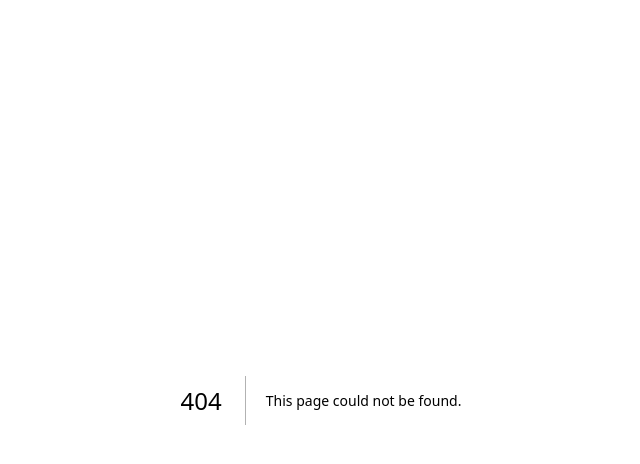
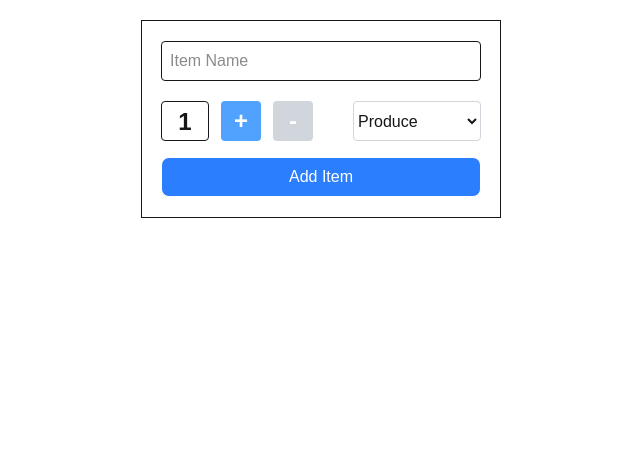
Before and after one commit to YasmiinAx/cprg306-assignments, a Next.js app: page /week-5 in a window 1280 px wide. Before the commit this address had no page. Shown: the top 464 px of the page, without its empty margins (319-959 px from the left). Built offline with nearby package versions, Linux system fonts and the light colour scheme.

Commit message:
Week 5 Completed

```diff
--- a/app/page.js
+++ b/app/page.js
@@ -8,6 +8,8 @@ export default function Page() {
       <Link href="/week-3">Week 3 Assignment</Link>
       <br />
       <Link href="/week-4">Week 4 Assignment</Link>
+      <br />
+      <Link href="/week-5">Week 5 Assignment</Link>
     </main>
   );
 }
--- /dev/null
+++ b/app/week-5/new-item.js
@@ -0,0 +1,61 @@
+"use client";
+import { useState } from "react";
+export default function NewItem() {
+    const [quantity, setQuantity] = useState(1);
+    const [name, setName] = useState("");
+    const [category, setCategory] = useState("produce");
+
+    const increment = () => {
+        if (quantity < 20) {
+            setQuantity(quantity + 1);
+        }
+    };
+
+    const decrement = () => {
+        if (quantity > 1) {
+            setQuantity(quantity - 1);
+        }
+    };
+
+    const handleSubmit = (event) => {
+        event.preventDefault();
+        let item = {name, quantity, category};
+        console.log(item);
+        alert(`Item added: ${name}, Quantity: ${quantity}, Category: ${category}`);
+        setName("");
+        setQuantity(1);
+        setCategory("produce");
+    };
+
+    return (
+        <form onSubmit ={handleSubmit} className="flex justify-center items-center flex-col m-auto border w-90 pt-5 pb-5 mt-5">
+            <input type="text" id="name" placeholder="Item Name" required value={name} onChange={(event) => setName(event.target.value)}
+            className="border rounded w-80 h-10 pl-2"></input>
+
+            <div className="flex w-50 h-20 justify-center items-center text-2xl mr-42">
+                <h1 className="bg-white w-12 h-10 border rounded font-bold flex text-center justify-center pt-1">{quantity}</h1>
+                <button type="button" onClick={increment} className={`text-white font-bold w-10 h-10 m-3 rounded
+                    ${quantity == 20 ? 'bg-gray-300 cursor-not-allowed hover:bg-gray-400' : 'bg-blue-400 hover:bg-blue-600'}`}>+</button>
+                <button type="button" onClick={decrement} className={`text-white font-bold w-10 h-10 rounded
+                    ${quantity == 1 ? 'bg-gray-300 cursor-not-allowed hover:bg-gray-400' : 'bg-blue-400 hover:bg-blue-600'}`}>-</button>
+            </div>
+
+            <select id="category" value={category} onChange={(event) => setCategory(event.target.value)}
+                className="border border-gray-300 rounded w-32 h-10 ml-48 mb-4 -mt-15">
+                <option value="produce">Produce</option>
+                <option value="dairy">Dairy</option>
+                <option value="bakery">Bakery</option>
+                <option value="meat">Meat</option>
+                <option value="frozen foods">Frozen Foods</option>
+                <option value="canned goods">Canned Goods</option>
+                <option value="dry goods">Dry Goods</option>
+                <option value="beverages">Beverages</option>
+                <option value="snacks">Snacks</option>
+                <option value="household">Household</option>
+                <option value="other">Other</option>
+            </select>
+
+            <button type="submit" className="border rounded-lg w-80 h-10 text-white bg-blue-500">Add Item</button>
+        </form>
+    );
+}
--- /dev/null
+++ b/app/week-5/page.js
@@ -0,0 +1,8 @@
+import NewItem from "./new-item";
+export default function Page() {
+    return (
+        <main>
+            <NewItem />
+        </main>
+    );
+}
```
